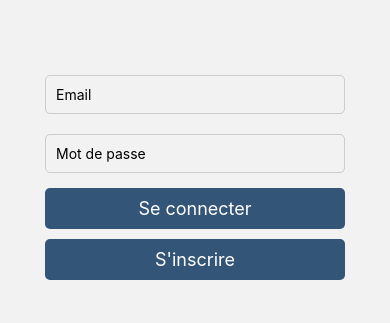
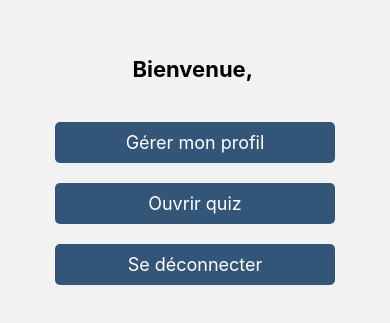
Before and after one commit to ElliotGuittet/domo, a React Native app: screen /Home in a window 390 px wide. Shown: the part 247-570 px from the top of the page. Built offline with nearby package versions, Linux system fonts and the light colour scheme; no server answers.

Commit message:
Gestion du quiz

```diff
--- a/App.js
+++ b/App.js
@@ -5,6 +5,8 @@ import { createStackNavigator } from "@react-navigation/stack";
 import LoginScreen from "./loginScreen";
 import ProfileScreen from "./profileScreen";
 import ChangePasswordScreen from "./changePasswordScreen";
+import QuizScreen from "./quizScreen";
+import HomeScreen from "./homeScreen";
 import { auth } from "./firebaseConfig"; // Import Firebase Auth
 import { onAuthStateChanged } from "firebase/auth";
 
@@ -38,6 +40,8 @@ const App = () => {
         <Stack.Screen name="Login" component={LoginScreen} />
             <Stack.Screen name="Informations personnelles" component={ProfileScreen} />
             <Stack.Screen name="Modifier Mot de Passe" component={ChangePasswordScreen} />
+            <Stack.Screen name="Ouvrir quiz" component={QuizScreen} />
+            <Stack.Screen name="Home" component={HomeScreen} />
       </Stack.Navigator>
     </NavigationContainer>
   );
--- /dev/null
+++ b/homeScreen.js
@@ -0,0 +1,77 @@
+// HomeScreen.js
+import React from 'react';
+import { View, Text, TouchableOpacity, StyleSheet } from 'react-native';
+import { auth } from './firebaseConfig';
+import { useNavigation } from '@react-navigation/native';
+
+const HomeScreen = () => {
+  const navigation = useNavigation();
+  const user = auth.currentUser; // Récupérer l'utilisateur connecté
+
+  const handleSignOut = async () => {
+    try {
+      await auth.signOut();
+      navigation.navigate("Login"); // Redirige vers la page de login après déconnexion
+    } catch (error) {
+      console.log("Erreur de déconnexion:", error.message);
+    }
+  };
+
+  return (
+    <View style={styles.container}>
+      <Text style={styles.welcomeText}>Bienvenue, {user?.email}</Text>
+
+      {/* Exemple d'un bouton pour aller à une page de gestion du profil */}
+      <TouchableOpacity
+        style={styles.button}
+        onPress={() => navigation.navigate("Informations personnelles")}
+      >
+        <Text style={styles.buttonText}>Gérer mon profil</Text>
+      </TouchableOpacity>
+
+      {/* Exemple d'un bouton pour ouvrir le quiz */}
+      <TouchableOpacity
+        style={styles.button}
+        onPress={() => navigation.navigate("Ouvrir quiz")}
+      >
+        <Text style={styles.buttonText}>Ouvrir quiz</Text>
+      </TouchableOpacity>
+
+      {/* Bouton pour se déconnecter */}
+      <TouchableOpacity
+        style={styles.button}
+        onPress={handleSignOut}
+      >
+        <Text style={styles.buttonText}>Se déconnecter</Text>
+      </TouchableOpacity>
+    </View>
+  );
+};
+
+const styles = StyleSheet.create({
+  container: {
+    flex: 1,
+    justifyContent: 'center',
+    alignItems: 'center',
+    padding: 20,
+  },
+  welcomeText: {
+    fontSize: 22,
+    marginBottom: 30,
+    fontWeight: 'bold',
+  },
+  button: {
+    backgroundColor: '#357',
+    padding: 10,
+    borderRadius: 5,
+    marginVertical: 10,
+    alignItems: 'center',
+    width: '80%',
+  },
+  buttonText: {
+    color: '#fff',
+    fontSize: 18,
+  },
+});
+
+export default HomeScreen;
--- a/loginScreen.js
+++ b/loginScreen.js
@@ -1,22 +1,21 @@
 import React, { useState } from "react";
 import { View, TextInput, TouchableOpacity, Text, StyleSheet, ActivityIndicator } from "react-native";
-import { auth, createUserWithEmailAndPassword, signInWithEmailAndPassword, signOut } from "./firebaseConfig";
+import { auth, createUserWithEmailAndPassword, signInWithEmailAndPassword } from "./firebaseConfig";
 import { useNavigation } from "@react-navigation/native";
 
 const LoginScreen = () => {
   const navigation = useNavigation();
   const [email, setEmail] = useState("");
   const [password, setPassword] = useState("");
-  const [user, setUser] = useState(null);
   const [errorMessage, setErrorMessage] = useState("");
   const [loading, setLoading] = useState(false);
 
   const handleSignUp = async () => {
     setLoading(true);
     try {
-      const userCredential = await createUserWithEmailAndPassword(auth, email, password);
-      setUser(userCredential.user);
+      await createUserWithEmailAndPassword(auth, email, password);
       setErrorMessage("");
+      navigation.navigate("Home"); // Redirige vers Home après l'inscription
     } catch (error) {
       setErrorMessage(getFirebaseErrorMessage(error.code));
     } finally {
@@ -27,23 +26,11 @@ const LoginScreen = () => {
   const handleSignIn = async () => {
     setLoading(true);
     try {
-      const userCredential = await signInWithEmailAndPassword(auth, email, password);
-      setUser(userCredential.user);
+      await signInWithEmailAndPassword(auth, email, password);
       setErrorMessage("");
+      navigation.navigate("Home"); // Redirige vers Home après la connexion
     } catch (error) {
       setErrorMessage(getFirebaseErrorMessage(error.code));
-    } finally {
-      setLoading(false);
-    }
-  };
-
-  const handleSignOut = async () => {
-    setLoading(true);
-    try {
-      await signOut(auth);
-      setUser(null);
-    } catch (error) {
-      setErrorMessage(error.message);
     } finally {
       setLoading(false);
     }
@@ -62,18 +49,6 @@ const LoginScreen = () => {
 
   return (
     <View style={styles.container}>
-      {user ? (
-        <View>
-          <Text style={styles.text}>Bienvenue, {user.email}</Text>
-          <TouchableOpacity style={styles.button} onPress={() => navigation.navigate("Informations personnelles")}>
-            <Text style={styles.buttonText}>Gérer mon profil</Text>
-          </TouchableOpacity>
-          <TouchableOpacity style={styles.button} onPress={handleSignOut} disabled={loading}>
-            {loading ? <ActivityIndicator color="#fff" /> : <Text style={styles.buttonText}>Se déconnecter</Text>}
-          </TouchableOpacity>
-        </View>
-      ) : (
-        <View>
       <TextInput
         style={styles.input}
         placeholder="Email"
@@ -96,8 +71,6 @@ const LoginScreen = () => {
       <TouchableOpacity style={styles.button} onPress={handleSignUp} disabled={loading}>
         {loading ? <ActivityIndicator color="#fff" /> : <Text style={styles.buttonText}>S'inscrire</Text>}
       </TouchableOpacity>
-        </View>
-      )}
     </View>
   );
 };
@@ -128,10 +101,6 @@ const styles = StyleSheet.create({
     color: "#fff",
     fontSize: 18,
   },
-  text: {
-    fontSize: 18,
-    marginBottom: 20,
-  },
   errorText: {
     color: "red",
     marginBottom: 10,
--- /dev/null
+++ b/quizScreen.js
@@ -0,0 +1,134 @@
+import React, { useState, useEffect } from "react";
+import { View, Text, TouchableOpacity, StyleSheet, ActivityIndicator, Alert } from "react-native";
+import { db, auth } from "./firebaseConfig";
+import { collection, getDocs, doc, setDoc, getDoc } from "firebase/firestore";
+import { useNavigation } from "@react-navigation/native";
+
+const QuizScreen = () => {
+  const navigation = useNavigation();
+  const [questions, setQuestions] = useState([]);
+  const [currentQuestionIndex, setCurrentQuestionIndex] = useState(0);
+  const [selectedAnswer, setSelectedAnswer] = useState(null);
+  const [loading, setLoading] = useState(true);
+  const [score, setScore] = useState(0);
+  const [answeredQuestions, setAnsweredQuestions] = useState([]); // Suivi des questions déjà répondues
+
+  useEffect(() => {
+    const fetchQuestions = async () => {
+      try {
+        const querySnapshot = await getDocs(collection(db, "quizz_japon"));
+        const fetchedQuestions = querySnapshot.docs.map((doc) => ({ id: doc.id, ...doc.data() }));
+        setQuestions(fetchedQuestions);
+      } catch (error) {
+        Alert.alert("Erreur", "Impossible de charger les questions.");
+      } finally {
+        setLoading(false);
+      }
+    };
+
+    // Vérifier les réponses déjà enregistrées pour l'utilisateur connecté
+    const fetchAnsweredQuestions = async () => {
+      const user = auth.currentUser;
+      if (user) {
+        try {
+          const userAnswersRef = doc(db, "user_answers", user.uid);
+          const userAnswersSnapshot = await getDoc(userAnswersRef);
+
+          if (userAnswersSnapshot.exists()) {
+            setAnsweredQuestions(Object.keys(userAnswersSnapshot.data())); // Récupérer les ID des questions répondues
+          }
+        } catch (error) {
+          console.error("Erreur de récupération des réponses", error);
+        }
+      }
+    };
+
+    fetchQuestions();
+    fetchAnsweredQuestions();
+  }, []);
+
+  const handleAnswer = async (answer) => {
+    setSelectedAnswer(answer);
+
+    let newScore = score;
+    const currentQuestion = questions[currentQuestionIndex];
+
+    if (answer === currentQuestion.correctAnswer) {
+      newScore = score + 1;
+      setScore(newScore);
+    }
+
+    const user = auth.currentUser;
+    if (user) {
+      // Enregistrer la réponse de l'utilisateur dans Firebase
+      await setDoc(doc(db, "user_answers", user.uid), {
+        [currentQuestion.id]: answer,
+      }, { merge: true });
+    }
+
+    setTimeout(() => {
+      if (currentQuestionIndex < questions.length - 1) {
+        setCurrentQuestionIndex(currentQuestionIndex + 1);
+        setSelectedAnswer(null);
+      } else {
+        saveResult(newScore); // Passer le score final
+      }
+    }, 1000);
+  };
+
+  const saveResult = async (finalScore) => {
+    try {
+      const user = auth.currentUser;
+      if (user) {
+        await setDoc(doc(db, "quiz_results", user.uid), {
+          score: finalScore, // Utiliser le score correct
+          total: questions.length,
+          timestamp: new Date(),
+        }, { merge: true });
+
+        Alert.alert("Quiz terminé !", `Votre score : ${finalScore}/${questions.length}`);
+      }
+    } catch (error) {
+      Alert.alert("Erreur", "Impossible d'enregistrer le score.");
+    }
+    navigation.navigate("Home");
+  };
+
+  if (loading) return <ActivityIndicator size="large" color="#357" />;
+
+  // Filtrer les questions non répondues
+  const unansweredQuestions = questions.filter((question) => !answeredQuestions.includes(question.id));
+
+  if (unansweredQuestions.length === 0) {
+    Alert.alert("Quiz terminé", "Vous avez répondu à toutes les questions.");
+    navigation.navigate("Home");
+  }
+
+  const currentQuestion = unansweredQuestions[currentQuestionIndex];
+
+  return (
+    <View style={styles.container}>
+      <Text style={styles.question}>{currentQuestion?.question}</Text>
+      {currentQuestion?.answers.map((answer, index) => (
+        <TouchableOpacity
+          key={index}
+          style={[styles.answerButton, selectedAnswer === answer && styles.selectedAnswer]}
+          onPress={() => handleAnswer(answer)}
+          disabled={selectedAnswer !== null}
+        >
+          <Text style={styles.answerText}>{answer}</Text>
+        </TouchableOpacity>
+      ))}
+    </View>
+  );
+};
+
+const styles = StyleSheet.create({
+  container: { flex: 1, justifyContent: "center", alignItems: "center", padding: 20 },
+  question: { fontSize: 18, fontWeight: "bold", marginBottom: 20 },
+  answerButton: { backgroundColor: "#357", padding: 10, borderRadius: 5, marginVertical: 5, alignItems: "center", width: "80%" },
+  selectedAnswer: { backgroundColor: "#5a9" },
+  answerText: { color: "#fff", fontSize: 16 },
+});
+
+export default QuizScreen;
```
Lines whose indentation alone changed are shown as unchanged.
